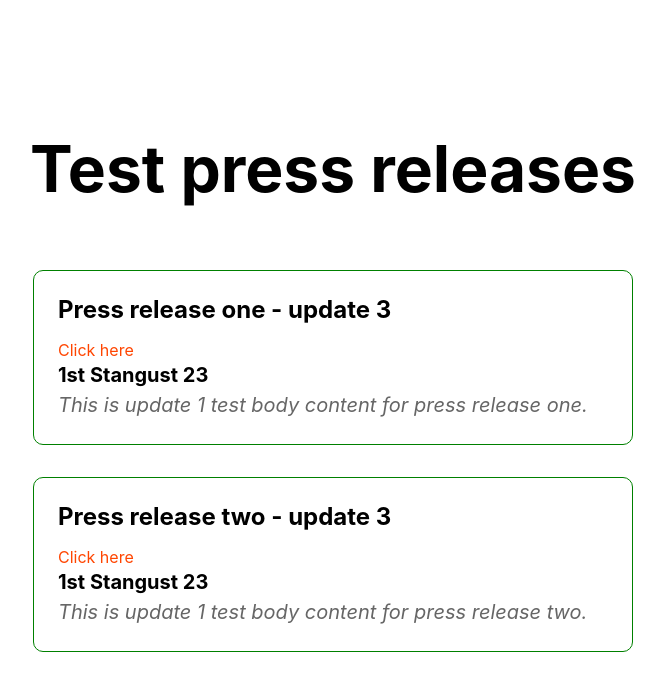
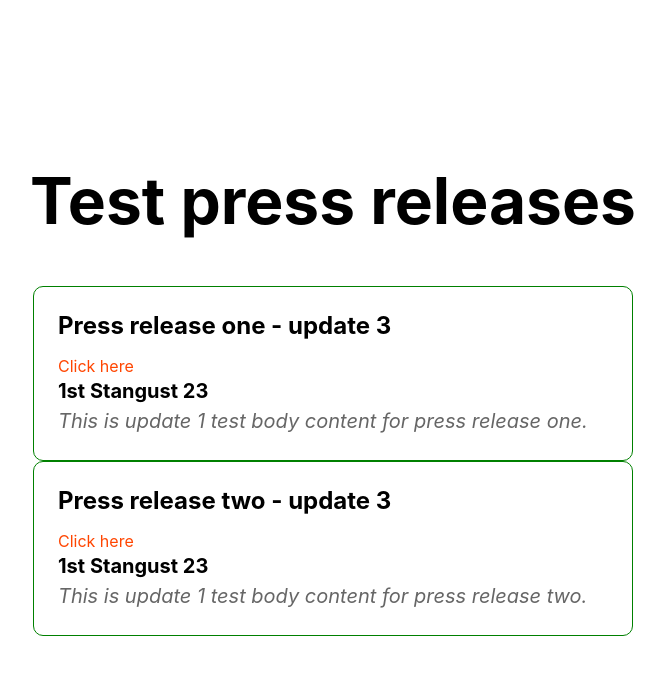
Before and after one commit to cstanleyhns/janes-test-site, a Next.js app: page / in a window 1280 px wide. Shown: the top 690 px of the page, without its empty margins (307-972 px from the left). Built offline with nearby package versions, Linux system fonts and the light colour scheme.

Commit message:
fixed margin

```diff
--- a/styles/Home.module.css
+++ b/styles/Home.module.css
@@ -80,7 +80,6 @@
 }
 
 .card {
-  margin: 1rem;
   padding: 1.5rem;
   text-align: left;
   color: inherit;
@@ -89,7 +88,6 @@
   border-radius: 10px;
   transition: color 0.15s ease, border-color 0.15s ease;
   width: 600px;
-  cursor: pointer;
 }
 
 .mt10 {
```
